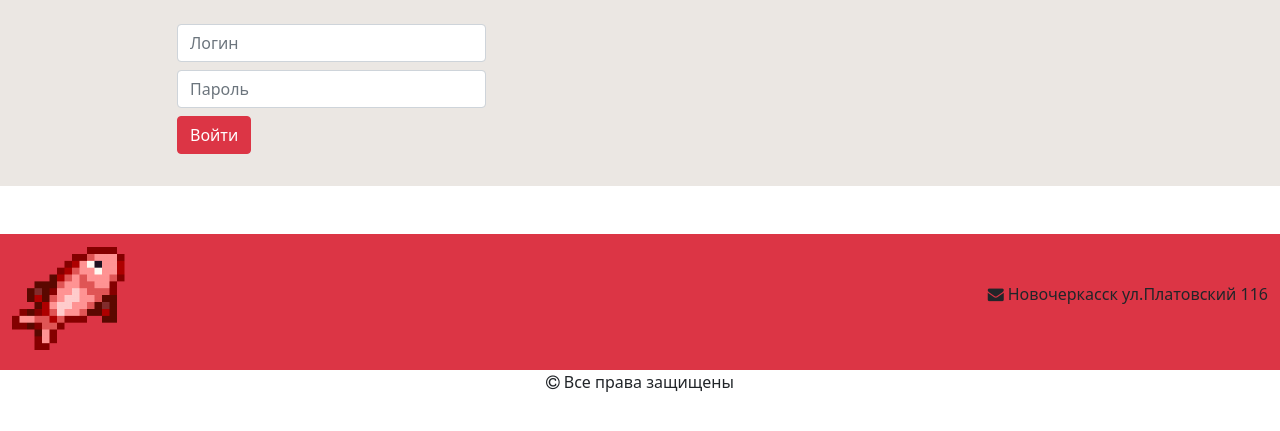
After one commit to LinaZelenskaya/ZakazBarabulki, a PHP site: the page made by application/views/login.php in a window 1280 px wide. The commit adds this page. Shown: the top 431 px of the page. Run offline with PHP 8.4, Linux system fonts and the light colour scheme; the template is opened without the code that fills it, so the values that code supplies are empty.

Commit message:
Initial commit

```diff
--- a/application/controllers/Main.php
+++ b/application/controllers/Main.php
@@ -26,7 +26,6 @@ class Main extends CI_Controller
             $this->load->view('temp/navcontr.php', $data);
             $this->load->view('main_view.php', $data);
         }
-
     }
     else
     {
@@ -36,35 +35,29 @@ class Main extends CI_Controller
         $this->load->view('main_view.php', $data);
     }
     $this->load->view('temp/footer.php');
-}
+  }
 
-    // public function index()
-    // {
-    //     $this->load->view('temp/header.php');
-    //     $this->load->view('temp/navbar.php');
-    //     $this->load->view('main_view.php');
-    //     $this->load->view('temp/footer.php');
-    // }
+    //Авторизация
+    public function login(){
+      $this->load->view('temp/head.php');
+      $this->load->view('temp/nav.php');
+      if(!empty($_POST))
+      {
+          $userlogin = $_POST['UserLogin'];
+          $userpassword = $_POST['UserPassword'];
+          $this->load->model('user_model');
+          $user = $this->user_model->selectuser($userlogin, $userpassword);
+          // var_dump($user);
+          if(!empty($user))
+          {
+              $this->session->set_userdata($user);
 
-    // public function grupp(){
-    //     $this->load->view('temp/header.php');
-    //     $this->load->view('temp/navbar.php');
-    //     $this->load->view('form_grupp.php');
-    //     $this->load->model('gruppa_model');
-    //     $data['gruppa']= $this->gruppa_model->gruppa_select();
-    //     $this->load->view('view_grupp.php',$data);
-    //     $this->load->view('temp/footer.php');
-    // }
-    // public function ins_grupp()
-    // {
-    //   if (!empty($_POST)){
-    //     $name_gruppa = $_POST['name_gruppa'];
-    //     $spec = $_POST['spec'];
-    //     $this->load->model('gruppa_model');
-    //     $this->gruppa_model->gruppa_insert($name_gruppa, $spec);
-    //     redirect('main/grupp');
-    //       }
-    //   }
-
+          }
+          redirect("main/index");
+      }
+      $this->load->view('login.php');
+      $this->load->view('temp/footer.php');
+      //Запишем данные в сессию
+    }
 }
 ?>
--- /dev/null
+++ b/application/views/login.php
@@ -0,0 +1,20 @@
+<main style="background-color: #ebe7e3;">
+    <div class="container mb-5"><br>
+        <div class="row">
+            <div class="col-1"></div>
+            <div class="col-10">
+            <form action="" method="POST">
+                <div class="form-group mb-2 col-4">
+                    <input type="text" class="form-control" placeholder="Логин" name="userlogin">
+                </div>
+                <div class="form-group mb-2 col-4">
+                    <input type="password" class="form-control" placeholder="Пароль" name="userpassword">
+                </div>
+                <div class="form-group mb-2 col-4">
+                    <button type="submit" class="btn btn-danger" name="submit" value="1">Войти</button><br>
+                </div><br>
+            </form>
+            </div>
+        </div>
+    </div>
+</main>
--- a/application/views/temp/nav.php
+++ b/application/views/temp/nav.php
@@ -11,7 +11,7 @@
                         <a class="nav-link active" aria-current="page" href="main"><u>Главная</u></a>
                     </li>
                     <li class="nav-item">
-                        <a class="nav-link active" aria-current="page" href="main"><u>Авторизация</u></a>
+                        <a class="nav-link active" aria-current="page" href="main/login"><u>Авторизация</u></a>
                     </li>
                 </ul>
               </div>
```
Also changed, not shown: application/models/User_model.php (added, +12 -0 lines).
